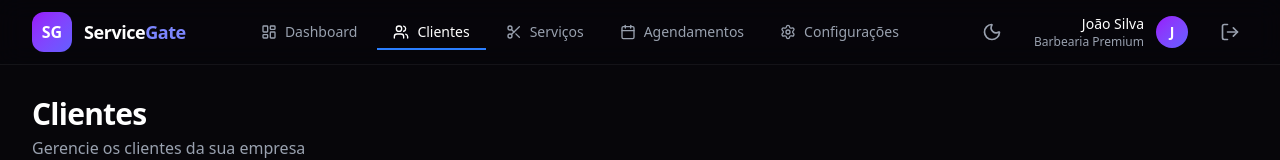
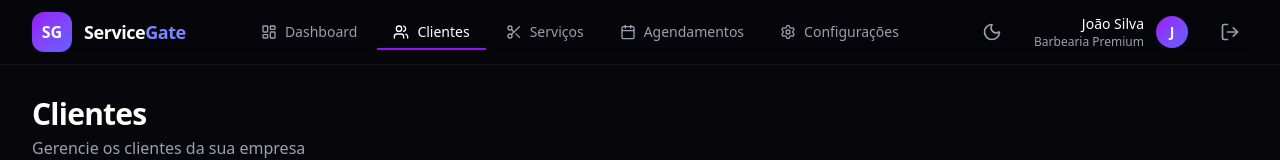
Before and after one commit to Devora-Oficial/Devora-Hackathon, a React app in the folder Front-end/: page /clientes in a window 1280 px wide. Shown: the top 160 px of the page. Built offline with nearby package versions, Linux system fonts and the light colour scheme; the HTML template or start-up script is replaced by a standard one.

Commit message:
Update NavbarManage.jsx

```diff
--- a/Front-end/src/components/NavbarManage.jsx
+++ b/Front-end/src/components/NavbarManage.jsx
@@ -61,7 +61,7 @@ export default function NavbarManage({ userType = "company", userName = "João S
                 >
                   {/* Linha azul no hover/end */}
                   <span
-                    className={`absolute bottom-0 right-0 h-[2px] w-0 bg-blue-500 transition-all duration-300
+                    className={`absolute bottom-0 right-0 h-0.5 w-0 bg-purple-600 transition-all duration-300
                       ${active ? "w-full" : "group-hover:w-full"}
                     `}
                   />
```
